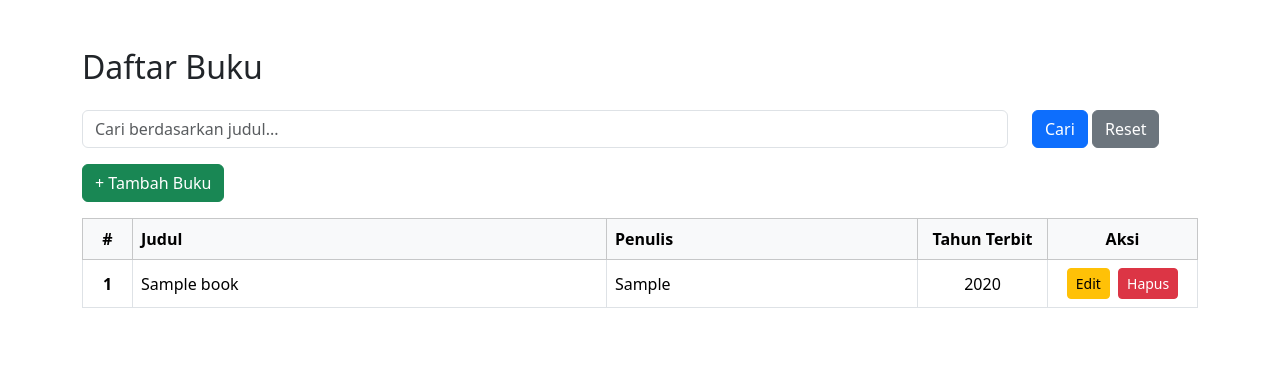
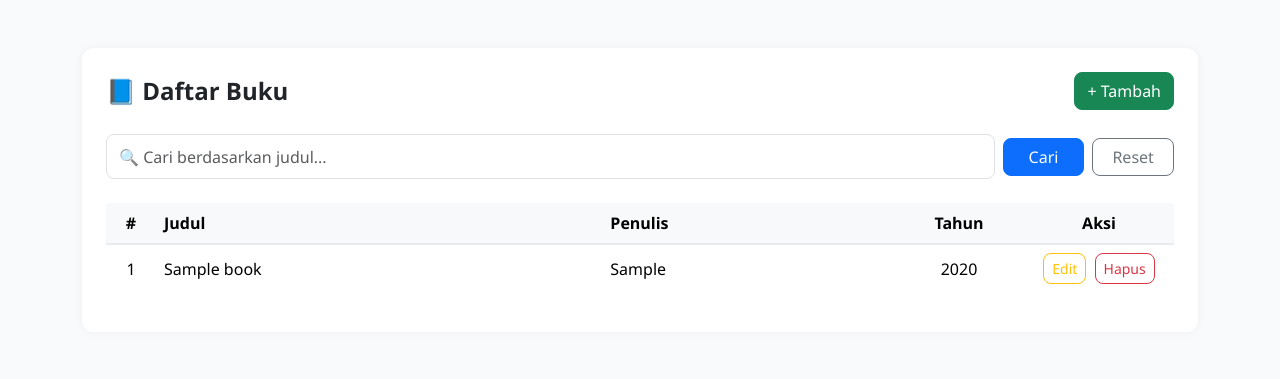
Before and after one commit to irfanEm/ci-buku, a CodeIgniter app: page /index.php/buku/index in a window 1280 px wide. Shown: the top 379 px of the page. Run offline with CodeIgniter, Linux system fonts and the light colour scheme; tables that the repository leaves empty hold one stand-in row (values such as "Sample post").

Commit message:
upgrade interface buku/index

```diff
--- a/application/controllers/Buku.php
+++ b/application/controllers/Buku.php
@@ -19,7 +19,7 @@ class Buku extends CI_Controller
 		$start = $this->input->get('per_page') ?? 0;
 
 		if ($keyword) {
-			$data['buku'] = $this->Buku->searchWithLimit($keyword, $limit, $start);
+			$data['buku'] = $this->Buku->searchWithLimit($limit, $start, $keyword);
 			$total_rows = $this->Buku->countSearch($keyword);
 			$config['base_url'] = site_url('buku?q=' . urlencode($keyword));
 		} else {
--- a/application/models/Buku_model.php
+++ b/application/models/Buku_model.php
@@ -56,6 +56,6 @@ class Buku_model extends CI_Model
 		return $this->db->like('judul', $keyword)
 						->or_like('penulis', $keyword)
 						->or_like('tahun_terbit', $keyword)
-						->count_all_result('books');
+						->count_all_results('books');
 	}
 }
--- a/application/views/buku/index.php
+++ b/application/views/buku/index.php
@@ -5,11 +5,50 @@
   <meta name="viewport" content="width=device-width, initial-scale=1" />
   <title>Daftar Buku</title>
   <link href="https://cdn.jsdelivr.net/npm/bootstrap@5.3.3/dist/css/bootstrap.min.css" rel="stylesheet" />
+  <style>
+    body {
+      background-color: #f9fafb;
+      font-family: 'Segoe UI', sans-serif;
+    }
+    .card {
+      border: none;
+      border-radius: 12px;
+      box-shadow: 0 0 10px rgba(0,0,0,0.05);
+    }
+    .btn {
+      border-radius: 8px;
+      font-weight: 500;
+    }
+    .table thead {
+      border-bottom: 2px solid #e9ecef;
+    }
+    .table td, .table th {
+      vertical-align: middle;
+      border: none;
+    }
+    .search-bar input {
+      height: 45px;
+      border-radius: 8px;
+    }
+    .pagination .page-link {
+      border-radius: 6px;
+      color: #333;
+    }
+    .pagination .active .page-link {
+      background-color: #0d6efd;
+      border-color: #0d6efd;
+      color: #fff;
+    }
+  </style>
 </head>
 <body>
 
-<div class="container mt-5">
-  <h2 class="mb-4">Daftar Buku</h2>
+<div class="container py-5">
+  <div class="card p-4">
+    <div class="d-flex justify-content-between align-items-center mb-4">
+      <h4 class="mb-0 fw-semibold">📘 Daftar Buku</h4>
+      <a href="<?= site_url('buku/tambah') ?>" class="btn btn-success">+ Tambah</a>
+    </div>
 
     <?php if ($this->session->flashdata('success')): ?>
       <div class="alert alert-success alert-dismissible fade show" role="alert">
@@ -18,53 +57,53 @@
       </div>
     <?php endif; ?>
 
-	<form class="row mb-3" method="get" action="<?= site_url('buku') ?>">
-		<div class="col-md-10">
-			<input type="text" name="q" class="form-control" placeholder="Cari berdasarkan judul..." value="<?= $this->input->get('q') ?>">
+    <form method="get" action="<?= site_url('buku') ?>" class="row g-2 align-items-center mb-4">
+      <div class="col-md-10 search-bar">
+        <input type="text" name="q" class="form-control" placeholder="🔍 Cari berdasarkan judul..." value="<?= $this->input->get('q') ?>">
       </div>
-		<div class="col-md-2">
-			<button type="submit" class="btn btn-primary">Cari</button>
-			<a href="<?= site_url('buku') ?>" class="btn btn-secondary">Reset</a>
+      <div class="col-md-2 d-flex gap-2">
+        <button type="submit" class="btn btn-primary w-100">Cari</button>
+        <a href="<?= site_url('buku') ?>" class="btn btn-outline-secondary w-100">Reset</a>
       </div>
     </form>
 
-  <a href="<?= site_url('buku/tambah') ?>" class="btn btn-success mb-3">+ Tambah Buku</a>
-
     <?php if (empty($buku)): ?>
-    <div class="alert alert-info">Belum ada data buku.</div>
+      <div class="alert alert-info text-center">Belum ada data buku.</div>
     <?php else: ?>
       <div class="table-responsive">
-      <table class="table table-bordered table-hover align-middle text-center">
-        <thead class="table-light">
+        <table class="table table-hover table-borderless align-middle">
+          <thead class="table-light text-center">
             <tr>
-            <th scope="col" style="width: 50px;">#</th>
-            <th scope="col" class="text-start">Judul</th>
-            <th scope="col" class="text-start">Penulis</th>
-            <th scope="col" style="width: 130px;">Tahun Terbit</th>
-            <th scope="col" style="width: 150px;">Aksi</th>
+              <th style="width: 50px;">#</th>
+              <th class="text-start">Judul</th>
+              <th class="text-start">Penulis</th>
+              <th style="width: 130px;">Tahun</th>
+              <th style="width: 150px;">Aksi</th>
             </tr>
           </thead>
           <tbody>
             <?php foreach ($buku as $index => $b): ?>
               <tr>
-              <th scope="row"><?= $index + 1 ?></th>
-              <td class="text-start"><?= htmlspecialchars($b->judul) ?></td>
-              <td class="text-start"><?= htmlspecialchars($b->penulis) ?></td>
-              <td><?= $b->tahun_terbit ?></td>
-              <td>
-                <a href="<?= site_url('buku/edit/' . $b->id) ?>" class="btn btn-warning btn-sm me-1">Edit</a>
-                <a href="<?= site_url('buku/hapus/' . $b->id) ?>" class="btn btn-danger btn-sm" onclick="return confirm('Yakin ingin menghapus?')">Hapus</a>
+                <td class="text-center"><?= $index + 1 ?></td>
+                <td><?= htmlspecialchars($b->judul) ?></td>
+                <td><?= htmlspecialchars($b->penulis) ?></td>
+                <td class="text-center"><?= $b->tahun_terbit ?></td>
+                <td class="text-center">
+                  <a href="<?= site_url('buku/edit/' . $b->id) ?>" class="btn btn-sm btn-outline-warning me-1">Edit</a>
+                  <a href="<?= site_url('buku/hapus/' . $b->id) ?>" class="btn btn-sm btn-outline-danger" onclick="return confirm('Yakin ingin menghapus?')">Hapus</a>
                 </td>
               </tr>
             <?php endforeach; ?>
           </tbody>
         </table>
-
-
       </div>
     <?php endif; ?>
-	<div class="mt-3">
+
+    <?php if (!empty($pagination)): ?>
+      <div class="mt-4 d-flex justify-content-center">
         <?= $pagination ?>
+      </div>
+    <?php endif; ?>
   </div>
 </div>
 
```
Lines whose indentation alone changed are shown as unchanged.
